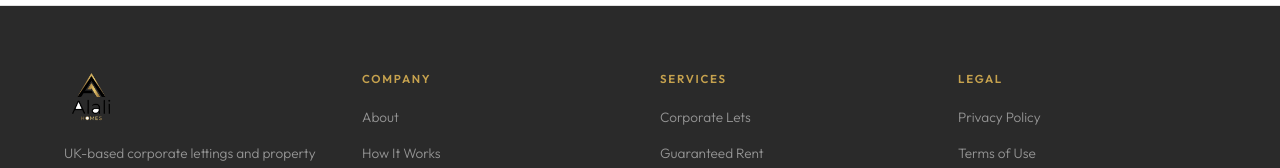
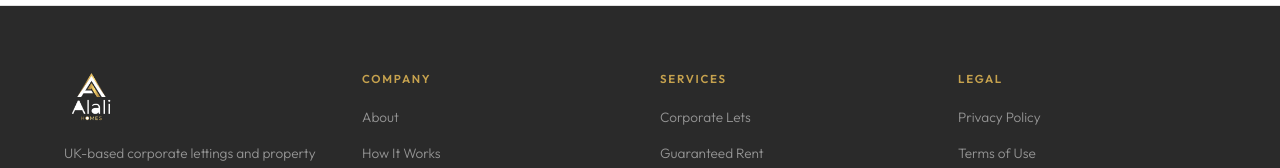
Before and after one commit to elayronline/alali-homes, a Next.js app: page / in a window 1280 px wide. Shown: the part 6732-6900 px from the top of the page. Built offline with nearby package versions, Linux system fonts and the light colour scheme.

Commit message:
Use light logo variant in footer for dark background
Co-Authored-By: Claude Opus 4.6 <noreply@anthropic.com>

```diff
--- a/components/Footer.tsx
+++ b/components/Footer.tsx
@@ -29,7 +29,7 @@ export function Footer() {
           {/* Col 1: Logo + desc + social */}
           <div>
             <Image
-              src="/logo.png"
+              src="/logo-light.png"
               alt="Alali Homes — Corporate Lettings"
               width={120}
               height={50}
```
